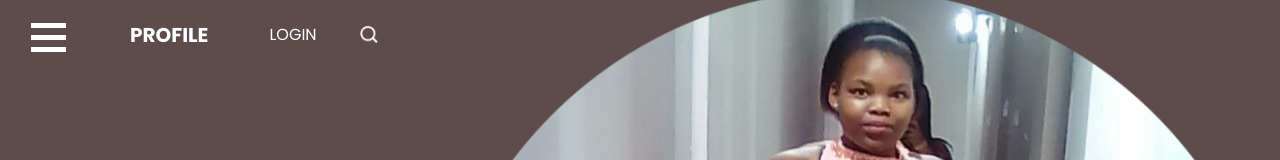
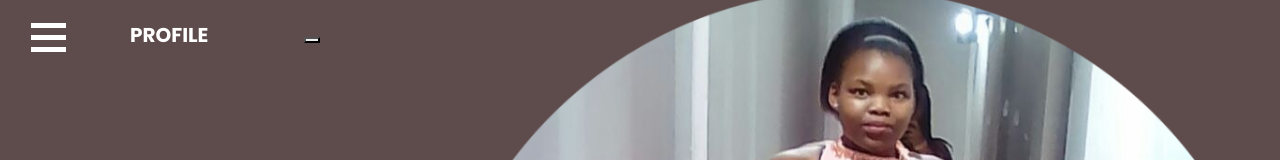
Before and after one commit to LusandaNgutshane/portfolio, a plain HTML site: page index.html in a window 1280 px wide. Shown: the top 160 px of the page. Drawn offline with nearby package versions, Linux system fonts and the light colour scheme; a script that the page names is missing.

Commit message:
Update index.html

```diff
--- a/index.html
+++ b/index.html
@@ -58,10 +58,10 @@
             </a>
             <div class="user_option">
               <a href="#">
-                login
+
               </a>
-              <form class="form-inline ">
-                <button class="btn  nav_search-btn" type="submit"></button>
+              <form class="">
+                <button class="" type=""></button>
               </form>
             </div>
           </div>
```
